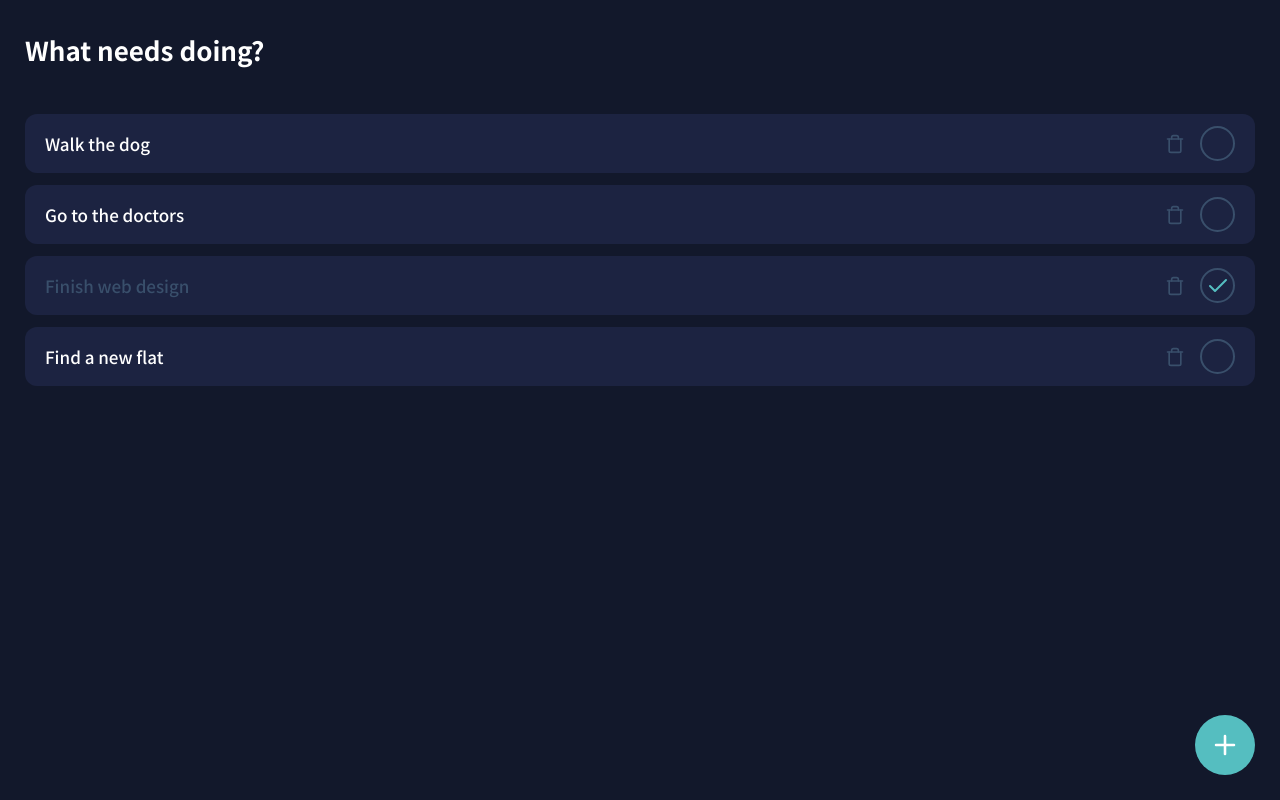
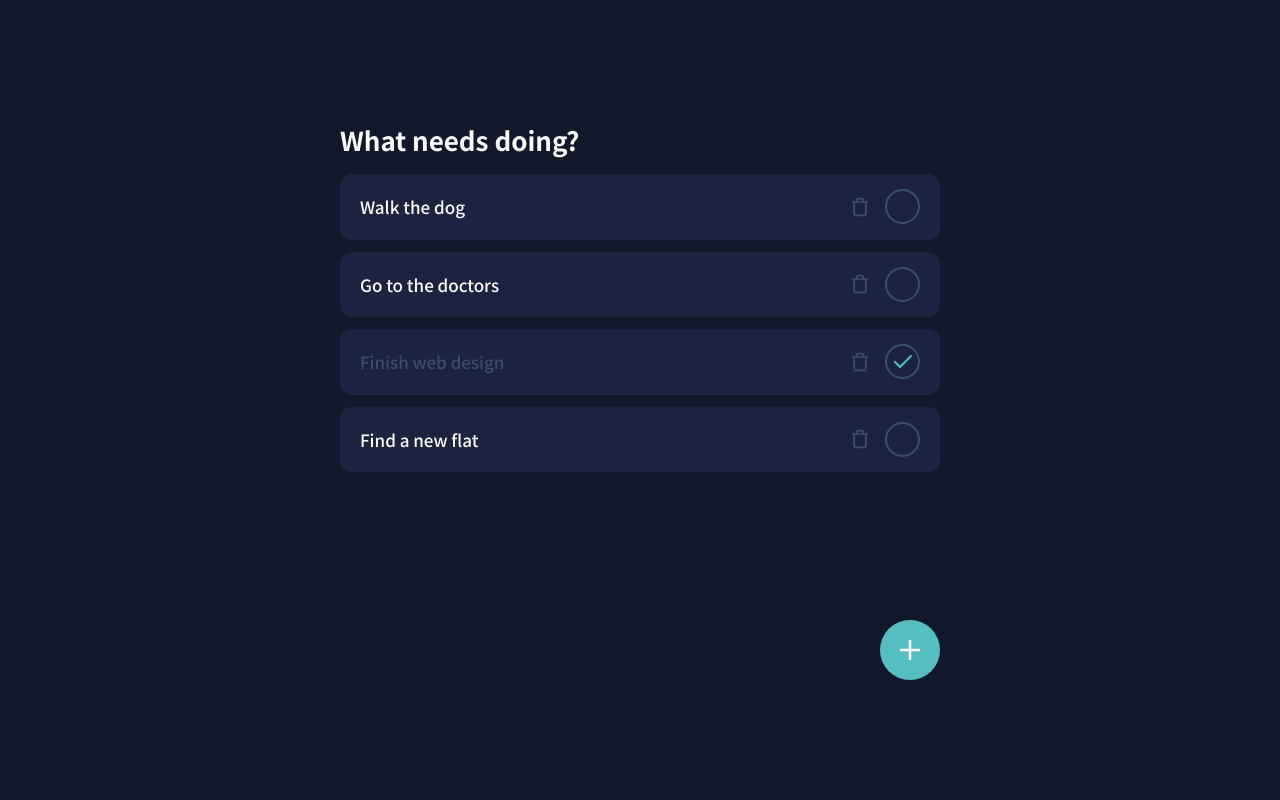
Before and after one commit to m-yates/task-tracker, a React (Create React App) app: page / in a window 1280 px wide. Built offline with nearby package versions, Linux system fonts and the light colour scheme.

Commit message:
animating task out

```diff
--- a/package.json
+++ b/package.json
@@ -8,7 +8,6 @@
     "@testing-library/user-event": "^12.8.3",
     "framer-motion": "^4.1.17",
     "nanoid": "^3.1.25",
-    "polished": "^4.1.3",
     "react": "^17.0.2",
     "react-dom": "^17.0.2",
     "react-scripts": "4.0.3",
--- a/src/App.js
+++ b/src/App.js
@@ -11,13 +11,18 @@ import styled from "styled-components";
 const StyledPage = styled.div`
   position: relative;
   min-height: 100vh;
-  padding: 30px 25px;
   display: flex;
+  margin: 0 auto;
+  ${(props) => props.theme.mixins.pageLayout()};
 `;
 
 const StyledTitle = styled.h1`
   ${(props) => props.theme.text.h1};
   margin-bottom: 15px;
+`;
+
+const StyledHeading = styled.h2`
+  ${(props) => props.theme.text.h2};
 `;
 
 const StyledTracker = styled.div`
@@ -26,11 +31,19 @@ const StyledTracker = styled.div`
   flex-direction: column;
 `;
 
+const StyledButtonAddWrapper = styled.div`
+  position: fixed;
+  display: flex;
+  justify-content: flex-end;
+  bottom: 0;
+  left: 50%;
+  transform: translateX(-50%);
+  display: flex;
+  ${(props) => props.theme.mixins.pageLayout()};
+`;
+
 const StyledButtonAdd = styled(StyledButton)`
-  position: fixed;
-  z-index: 10;
-  bottom: 25px;
-  right: 25px;
+  position: relative;
   width: 60px;
   height: 60px;
   background-color: ${(props) => props.theme.colors.blueLight};
@@ -79,6 +92,7 @@ const App = () => {
       <StyledPage>
         <StyledTracker>
           <StyledTitle>What needs doing?</StyledTitle>
+          <StyledButtonAddWrapper>
             <StyledButtonAdd
               onClick={() => setShowAddTask((showAddTask) => !showAddTask)}
             >
@@ -98,6 +112,8 @@ const App = () => {
                 <line x1="5" y1="12" x2="19" y2="12"></line>
               </svg>
             </StyledButtonAdd>
+          </StyledButtonAddWrapper>
+
           <AddTask showAddTask={showAddTask} onAdd={addTask} />
           {tasks.length > 0 ? (
             <Tasks
@@ -106,7 +122,7 @@ const App = () => {
               onToggle={toggleComplete}
             />
           ) : (
-            "Nothing to do!"
+            <StyledHeading>Nothing to do!</StyledHeading>
           )}
         </StyledTracker>
       </StyledPage>
--- a/src/components/AddTask.js
+++ b/src/components/AddTask.js
@@ -5,11 +5,15 @@ import { motion } from "framer-motion";
 import { theme } from "../styles/theme";
 
 const StyledForm = styled(motion.form)`
+  overflow: hidden;
+`;
+
+const StyledFormInner = styled.div`
   display: flex;
   align-items: flex-end;
   column-gap: 20px;
-  margin-bottom: 30px;
   overflow: hidden;
+  padding-bottom: 20px;
 `;
 
 const StyledInputText = styled.input`
@@ -35,7 +39,10 @@ const StyledButtonSubmit = styled(StyledButton)`
 
 const variants = {
   form: {
-    exit: { height: "0", opacity: 0 },
+    exit: {
+      height: "0",
+      opacity: 0,
+    },
     animate: {
       height: "auto",
       opacity: 1,
@@ -67,6 +74,7 @@ const AddTask = ({ onAdd, showAddTask }) => {
       variants={variants.form}
       onSubmit={onSubmit}
     >
+      <StyledFormInner>
         <StyledInputText
           type="text"
           placeholder="Start typing..."
@@ -94,6 +102,7 @@ const AddTask = ({ onAdd, showAddTask }) => {
             <polyline points="7 3 7 8 15 8"></polyline>
           </motion.svg>
         </StyledButtonSubmit>
+      </StyledFormInner>
     </StyledForm>
   );
 };
--- a/src/components/Button.js
+++ b/src/components/Button.js
@@ -3,7 +3,6 @@ import styled from "styled-components";
 import { motion } from "framer-motion";
 
 const StyledButton = styled(motion.button)`
-  z-index: 1;
   border: none;
   background-color: transparent;
   border-radius: 50%;
--- a/src/components/Task.js
+++ b/src/components/Task.js
@@ -3,19 +3,20 @@ import StyledButton from "./Button";
 import { motion, useMotionValue } from "framer-motion";
 import { theme } from "../styles/theme";
 
-const StyledTask = styled(motion.h2)`
+const StyledTask = styled(motion.div)`
   display: flex;
   align-items: center;
   justify-content: flex-end;
-  padding: 12px 20px;
   border-radius: 12px;
   column-gap: 15px;
   background-color: ${(props) => props.theme.colors.blueDark};
+  overflow: hidden;
 `;
 
 const StyledHeading = styled(motion.h2)`
   flex-grow: 1;
   ${(props) => props.theme.text.h2};
+  padding: 20px 0 20px 20px;
 `;
 
 const StyledButtonDelete = styled(StyledButton)`
@@ -26,6 +27,7 @@ const StyledButtonDelete = styled(StyledButton)`
 
 const StyledButtonComplete = styled(StyledButton)`
   border: 2px ${(props) => props.theme.colors.blueMd} solid;
+  margin-right: 20px;
   svg {
     stroke: ${(props) => props.theme.colors.blueLight};
   }
@@ -94,8 +96,8 @@ const Task = ({ task, onDelete, onToggle }) => {
   return (
     <StyledTask
       variants={variants.task}
+      initial="initial"
       animate="animate"
-      initial="initial"
       exit="exit"
       layout
     >
--- a/src/components/Tasks.js
+++ b/src/components/Tasks.js
@@ -10,8 +10,8 @@ const StyledTasks = styled.div`
 
 const Tasks = ({ tasks, onDelete, onToggle }) => {
   return (
-    <AnimatePresence initial={false}>
-      <StyledTasks layout>
+    <StyledTasks>
+      <AnimatePresence initial={false}>
         {tasks.map((task) => (
           <Task
             key={task.id}
@@ -20,8 +20,8 @@ const Tasks = ({ tasks, onDelete, onToggle }) => {
             onToggle={onToggle}
           />
         ))}
-      </StyledTasks>
-    </AnimatePresence>
+      </AnimatePresence>
+    </StyledTasks>
   );
 };
 
--- a/src/styles/theme.js
+++ b/src/styles/theme.js
@@ -1,4 +1,3 @@
-import { between } from "polished";
 import { css } from "styled-components";
 
 export const theme = {
@@ -27,4 +26,15 @@ export const theme = {
       line-height: 150%;
     `,
   },
+  mixins: {
+    pageLayout: () => css`
+      width: 100%;
+      margin: 0 auto;
+      padding: 30px 20px;
+      @media (min-width: 600px) {
+        width: 600px;
+        padding: 15vh 0;
+      }
+    `,
+  },
 };
```
Also changed, not shown: 1 other file (tests, documents, lock files or other folders). Lines whose indentation alone changed are shown as unchanged.
